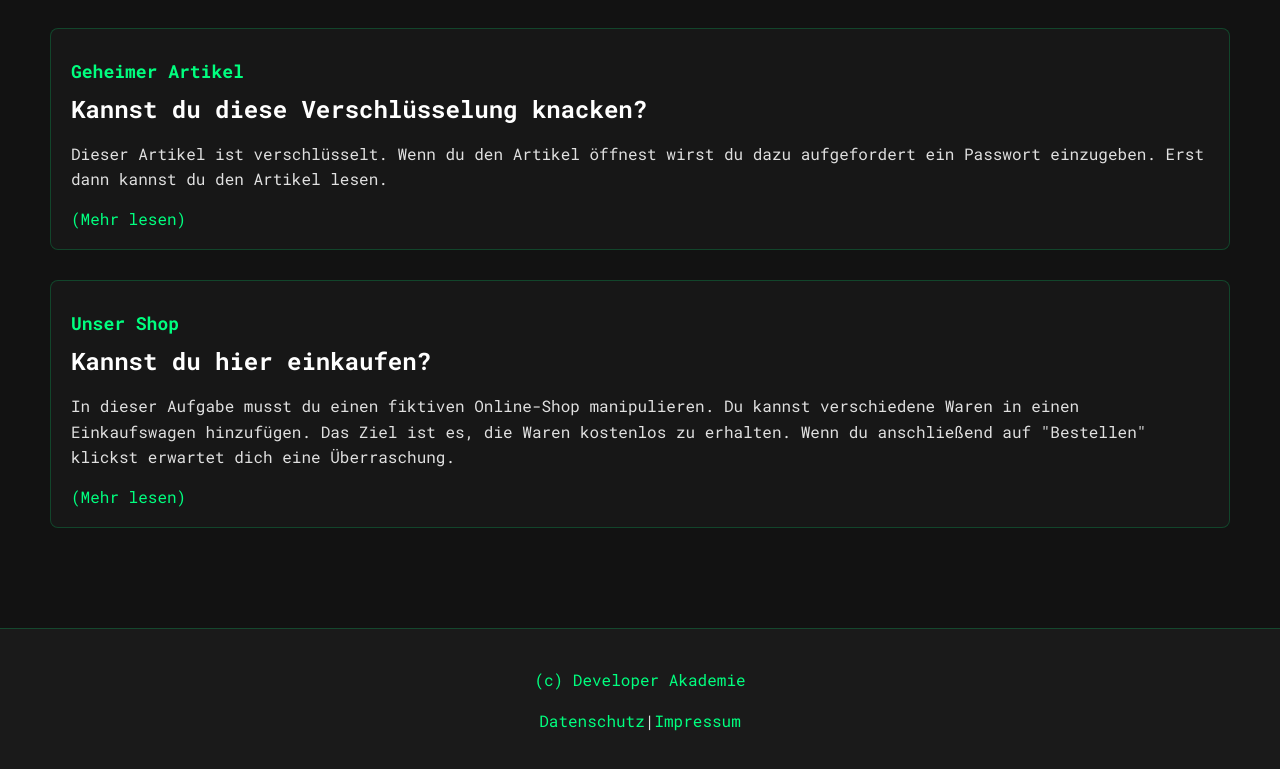
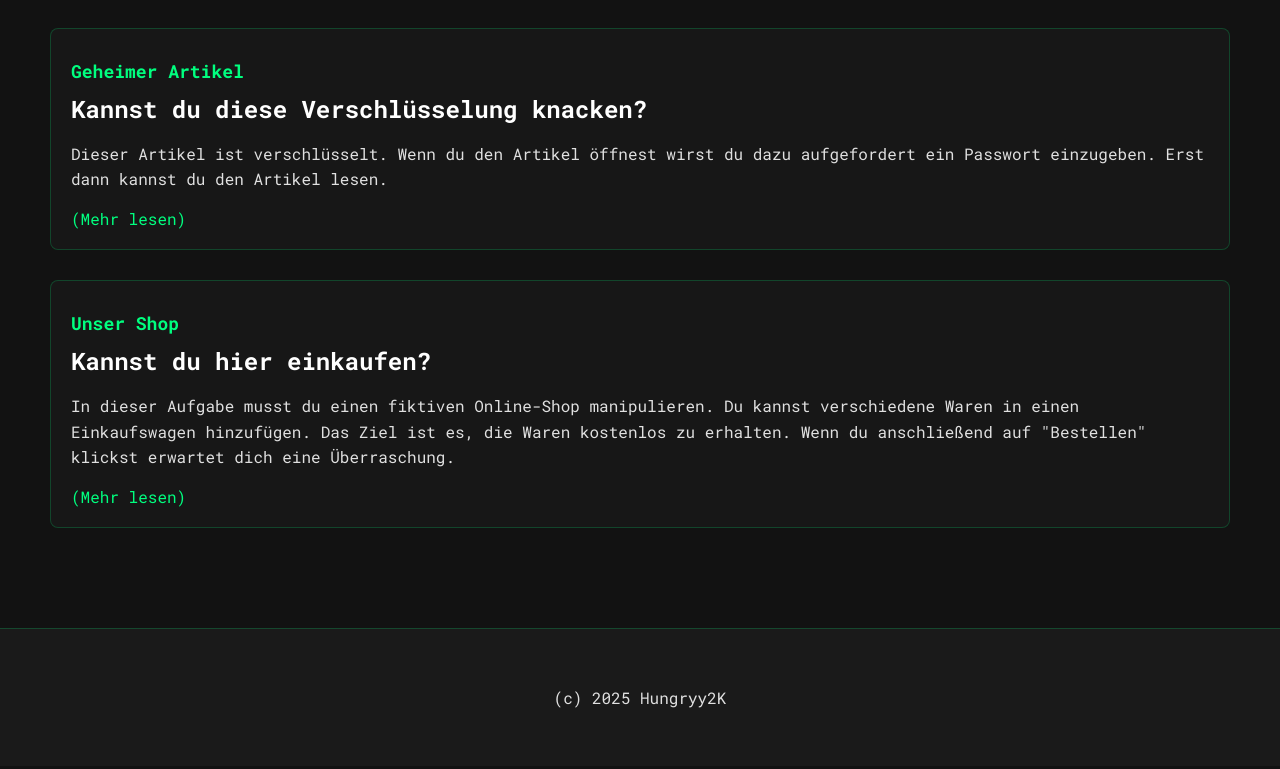
Before and after one commit to Hungryy2K/TryToHack, a plain HTML site: page index.html in a window 1280 px wide. Shown: the part 1060-1829 px from the top of the page. Drawn offline with Linux system fonts and the light colour scheme.

Commit message:
Update footer.html

```diff
--- a/templates/footer.html
+++ b/templates/footer.html
@@ -1,14 +1,5 @@
 <footer>
     <div class="center">
-        <a href="https://developerakademie.com">(c) Developer Akademie</a>
-    </div>
-
-    <div class="center legal-links">
-        <a href="https://developerakademie.com/data-protection">Datenschutz</a> |
-        <a href="https://developerakademie.com/imprint">Impressum</a>
+        <p>(c) 2025 Hungryy2K</p>
     </div>
 </footer>
-<!-- Google Tag Manager (noscript) -->
-<noscript><iframe src="https://www.googletagmanager.com/ns.html?id=GTM-MLQNJ4P" height="0" width="0"
-        style="display:none;visibility:hidden"></iframe></noscript>
-<!-- End Google Tag Manager (noscript) -->
```
